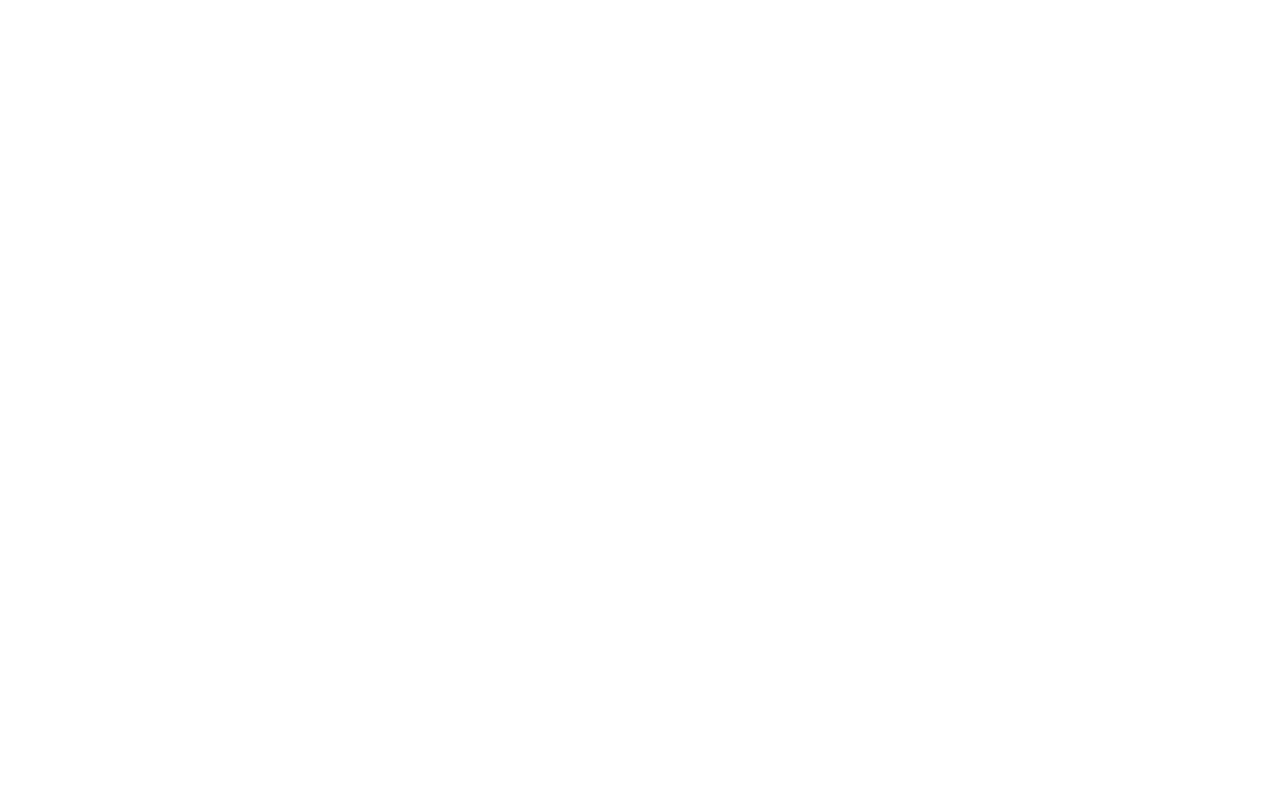
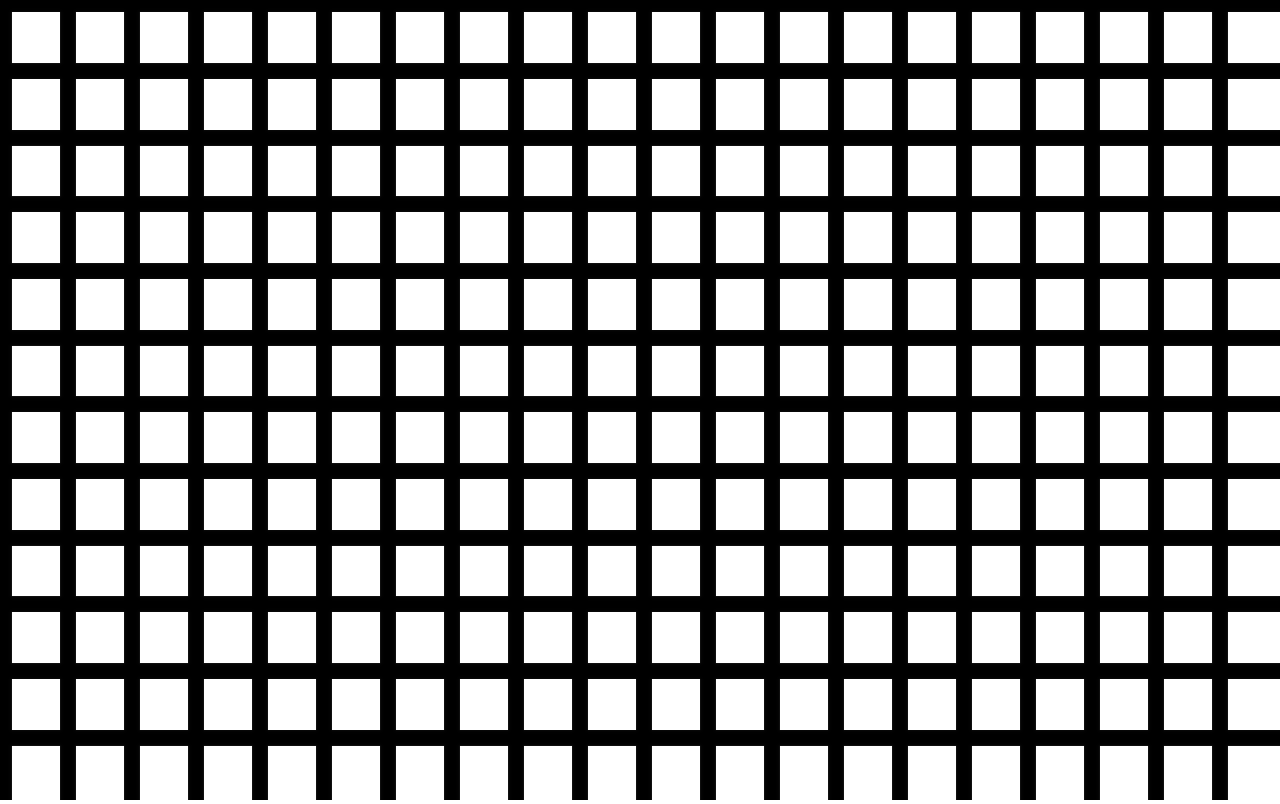
Before and after one commit to LuridSorcerer/nood-dudes, a plain HTML site: page index.html in a window 1280 px wide. Drawn offline with Linux system fonts and the light colour scheme.

Commit message:
More boilerplate, created background tilesheet

```diff
--- a/css/style.css
+++ b/css/style.css
@@ -0,0 +1,5 @@
+body {
+    padding: 0px;
+    margin: 0px;
+    overflow: hidden;
+}
--- a/index.html
+++ b/index.html
@@ -6,5 +6,6 @@
 </head>
 <body>
     <canvas></canvas>
+    <script src="js/app.js"></script>
 </body>
 </html>
--- a/js/app.js
+++ b/js/app.js
@@ -0,0 +1,30 @@
+// get real canvas
+let canvas = document.getElementsByTagName("canvas")[0];
+let ctx = canvas.getContext("2d");
+
+// create virtual lcd screen
+let lcd = document.createElement('canvas');
+lcd.width = 160;
+lcd.height = 96;
+lcdCtx = lcd.getContext("2d");
+
+// set up real canvas
+canvas.height = window.innerHeight;
+canvas.width = window.innerWidth;
+
+// load tilesheet
+let bgTileSheet = new Image();
+bgTileSheet.src = "img/bgTileSheet.png";
+
+function render() {
+    for (let i=0; i<20; i++) {
+        for (let j=0; j<12; j++) {
+            lcdCtx.drawImage(bgTileSheet, 0,0, 8,8, i*8,j*8, 8,8);
+        }
+    }
+    //lcdCtx.drawImage(bgTileSheet,0,0);
+    ctx.drawImage(lcd, 0,0, lcd.width,lcd.height, 0,0, canvas.width,canvas.height );
+    requestAnimationFrame(render);
+}
+
+render();
```
Also changed, not shown: img/bgTileSheet.png (added), 1 other file.
